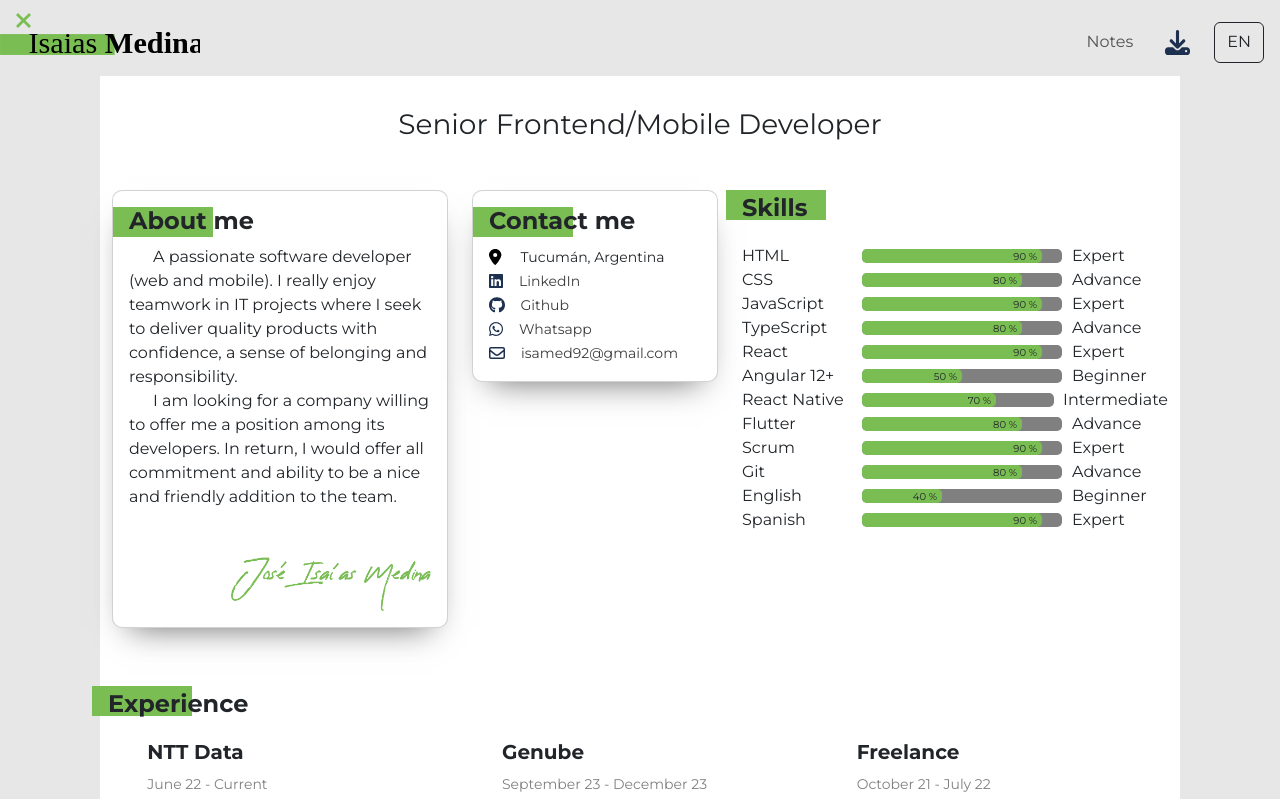
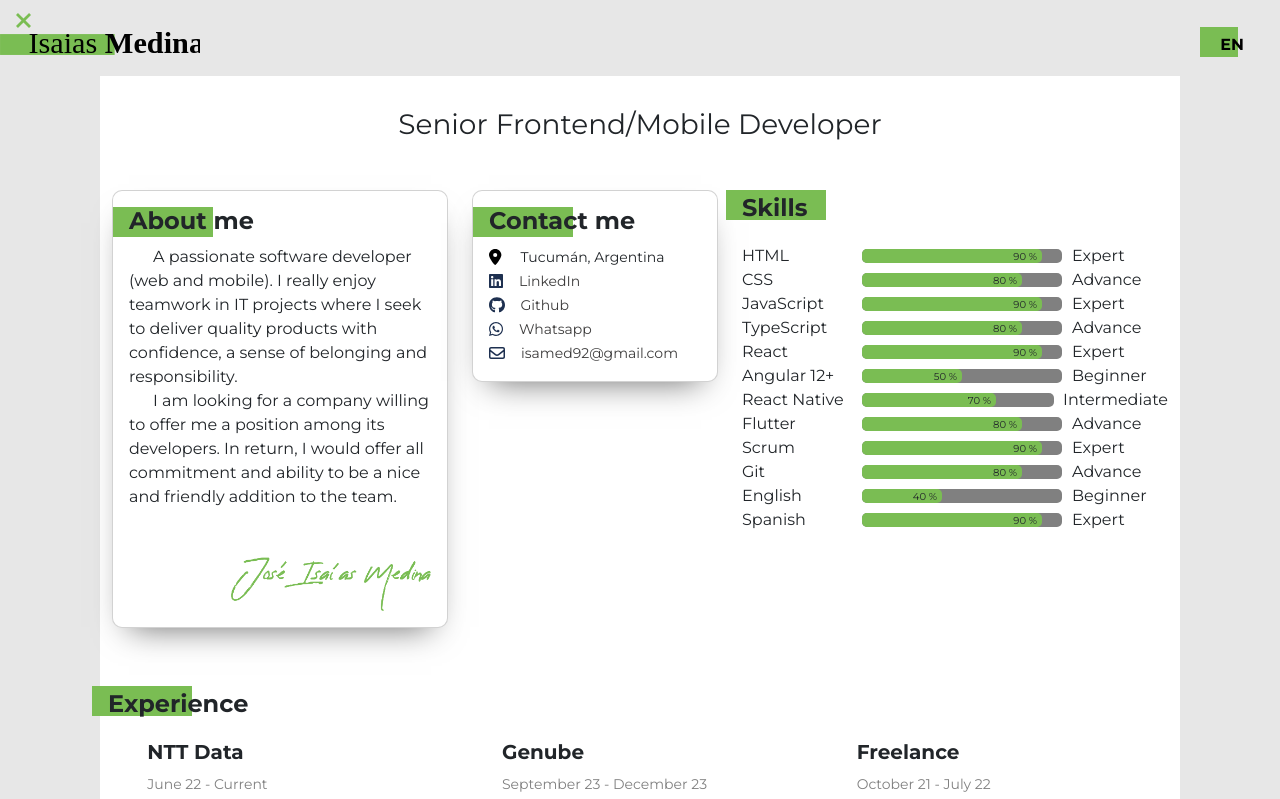
Before and after one commit to isamed92/isamed92.github.io, a React (Vite) app: page /#/ in a window 1280 px wide. Shown: the top 799 px of the page. Built offline with nearby package versions, Linux system fonts and the light colour scheme; a web font is replaced by a local one.

Commit message:
feat: change local button design, remove download pdf and blog link

```diff
--- a/src/components/CustomNavbar.tsx
+++ b/src/components/CustomNavbar.tsx
@@ -1,7 +1,8 @@
 import React from 'react';
-import { Navbar, Nav, Button } from 'react-bootstrap';
-import { Message } from '../helpers';
+import { Navbar, Nav } from 'react-bootstrap';
+// import { Message } from '../helpers';
 import { useIntl } from 'react-intl';
+import { LocaleButton } from './LocaleButton';
 
 interface CustomNavbarProps {
   setLocale: () => void;
@@ -16,17 +17,15 @@ export const CustomNavbar: React.FC<CustomNavbarProps> = ({ setLocale }) => {
       </Navbar.Brand>
 
       <Nav className='mx-3 mt-2'>
-        <Nav.Link href='#blog'>
+        {/* <Nav.Link href='#blog'>
           <Message id='notes' />
-        </Nav.Link>
+        </Nav.Link> */}
 
-        <Nav.Link href='#' className='mx-3'>
+        {/* <Nav.Link href='#' className='mx-3'>
           <img src='assets/download-solid.svg' width={25} alt='download' />
-        </Nav.Link>
+        </Nav.Link> */}
 
-        <Button variant='outline-dark' onClick={setLocale}>
-          <Message id='locale' />
-        </Button>
+        <LocaleButton setLocale={setLocale} />
       </Nav>
     </Navbar>
   );
--- /dev/null
+++ b/src/components/LocaleButton.tsx
@@ -0,0 +1,23 @@
+import React from 'react';
+import { Message } from '../helpers';
+import { useIntl } from 'react-intl';
+import { LOCALES } from '../i18n';
+interface LocaleButtonProps {
+  setLocale: () => void;
+}
+export const LocaleButton: React.FC<LocaleButtonProps> = ({ setLocale }) => {
+  const { locale } = useIntl();
+
+  return (
+    <div>
+      <button
+        onClick={setLocale}
+        className={`locale-button ${locale === LOCALES.ENGLISH ? 'en' : 'es'}`}
+      >
+        <div className='locale-button-text'>
+          <Message id='locale' />
+        </div>
+      </button>
+    </div>
+  );
+};
--- a/src/index.css
+++ b/src/index.css
@@ -2,6 +2,7 @@
   --font-family-sans-serif: 'Abhaya Libre', serif;
   --font-family-montserrat: 'Montserrat', sans-serif;
   --color-yellow: #fcd536;
+  --color-green: #7abd53;
   --color-gray: #e7e7e7;
 }
 
@@ -135,3 +136,46 @@ body {
   font-size: 14px;
   color: gray;
 }
+
+.locale-button {
+  color: #000;
+  border: none;
+  padding: 6px 20px 0px 20px;
+  font-size: 16px;
+  cursor: pointer;
+}
+
+.es,
+.en {
+  background-repeat: no-repeat;
+  background-size: 100% 100%; /* Tamaño inicial del degradado */
+  transition: background-size 0.3s ease-in-out;
+}
+
+.es {
+  background-image: linear-gradient(
+    90deg,
+    var(--color-yellow) 60%,
+    var(--color-gray) 40%
+  );
+}
+
+.en {
+  background-image: linear-gradient(
+    90deg,
+    var(--color-green) 60%,
+    var(--color-gray) 40%
+  );
+}
+
+.es:hover {
+  background-size: 120% 100%; /* Expande el degradado al hacer hover */
+}
+
+.en:hover {
+  background-size: 120% 100%;
+}
+
+.locale-button-text {
+  font-weight: bold;
+}
```
Also changed, not shown: src/App.tsx (deleted, +0 -30 lines), src/router/Router.tsx (deleted, +0 -18 lines).
